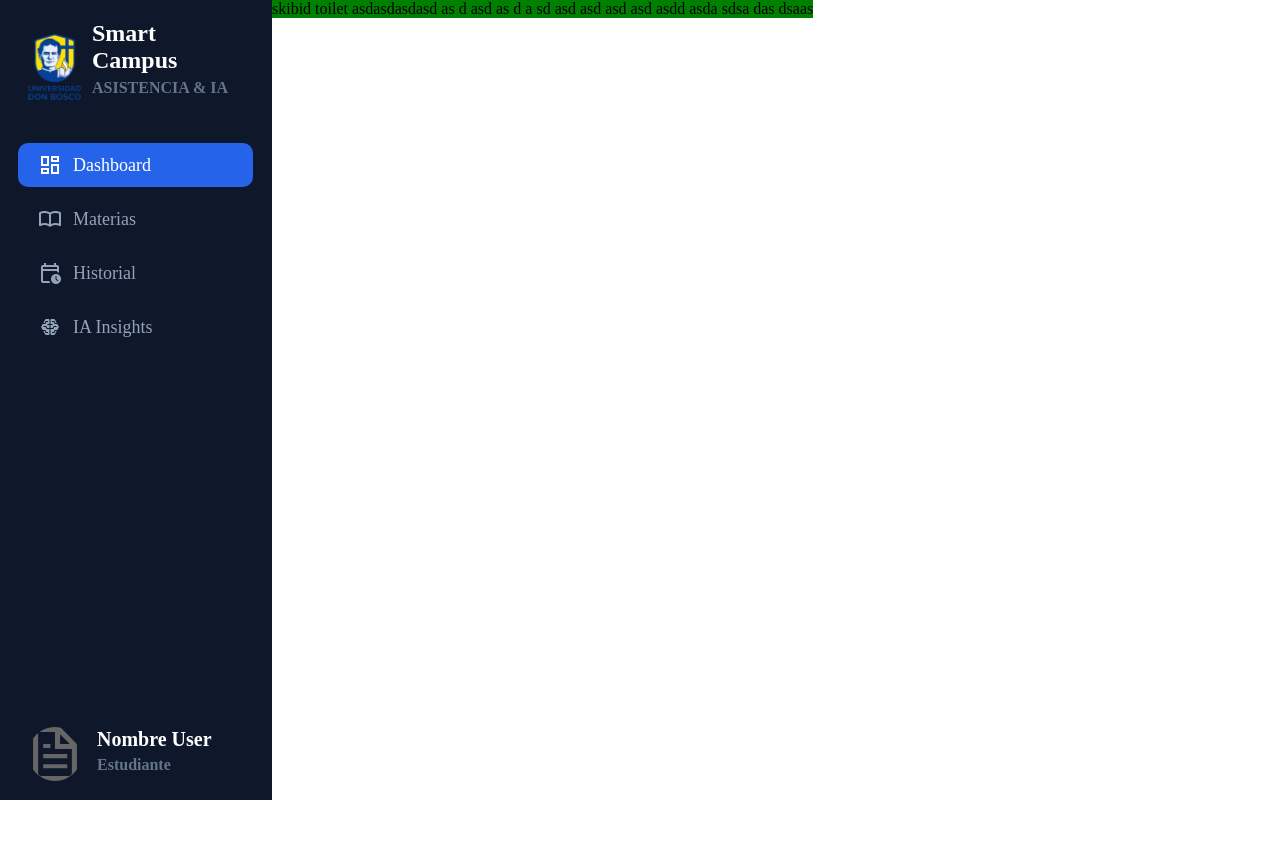
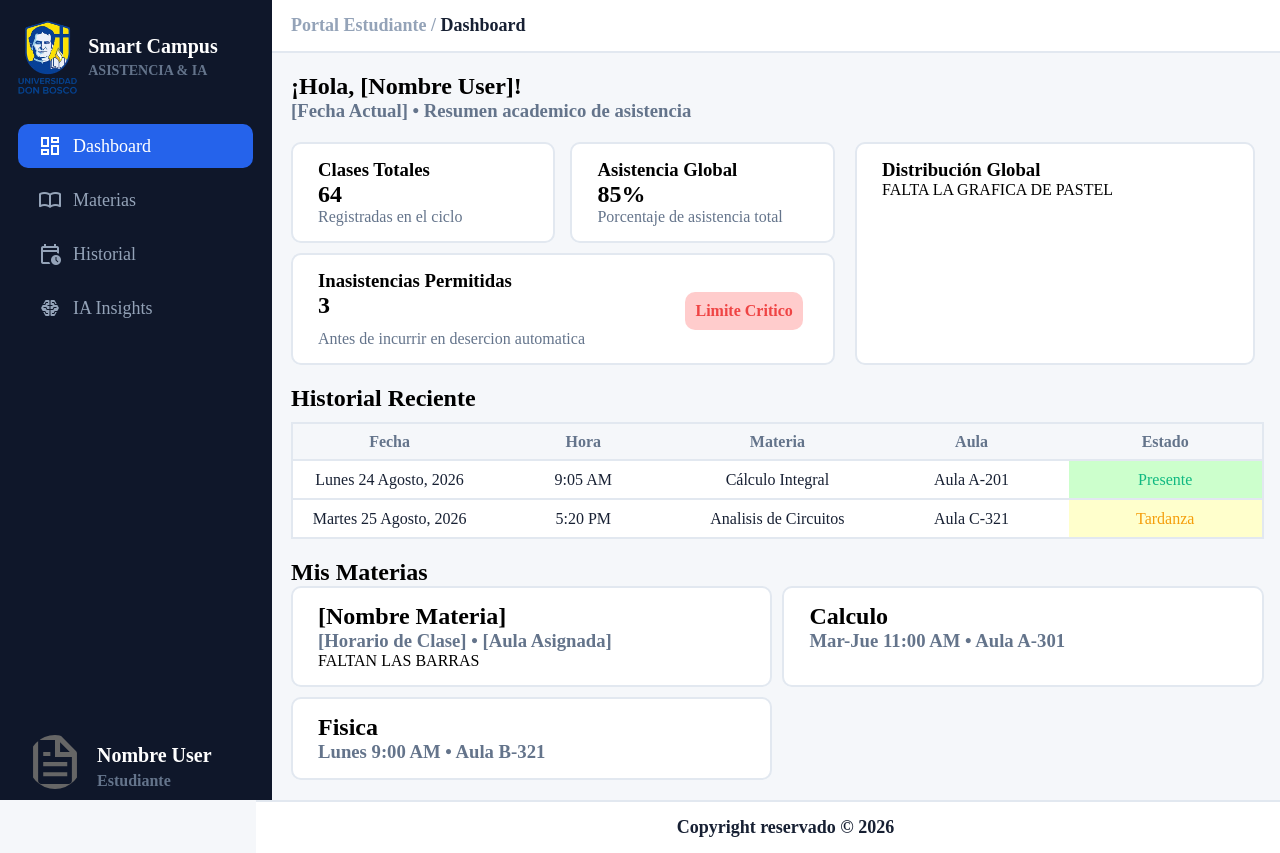
Before and after one commit to DiegoAxe/Smart-Campus, a Next.js app: page /portalEstudiante in a window 1280 px wide. Before the commit the page ends 800 px from the top, so only its background shows below. Built offline with nearby package versions, Linux system fonts and the light colour scheme.

Commit message:
Add Dashboard component

```diff
--- a/src/components/estudianteDashboard.tsx
+++ b/src/components/estudianteDashboard.tsx
@@ -3,12 +3,119 @@
 
 import "../styles/estuDashboard.css";
 
-
 export default function estudianteDashboard() {
     return (
         <div className="container">
             <div className="estudiante-dashboard">
-                 <span>skibid toilet asdasdasdasd as d asd as d a sd asd asd asd asd asdd asda sdsa das dsaas   </span>
+                <div className="dashboard-header">
+                    <h1> Portal Estudiante / <span>Dashboard</span></h1>
+                </div>
+
+                {/* Esta tambien necesita api + detectar horario local */}
+                <div className="bienvenida">
+                    <h1> ¡Hola, [Nombre User]!</h1>
+                    <h3> [Fecha Actual] • Resumen academico de asistencia</h3>
+                </div>
+
+                <div className="resumen-content">
+                    <div className="resumen-card">
+                        <div className="asistencias-card">
+                            <div className="dashboard-card clases-card">
+                                <h3> Clases Totales</h3>
+                                {/*Info de cada clase, asistida o no */}
+                                <h1> 64</h1>
+                                <p> Registradas en el ciclo</p>
+                            </div>
+                            <div className="dashboard-card asistenciasGlobal-card">
+                                <h3> Asistencia Global</h3>
+                                {/* % de las asistencias totales */}
+                                <h1>85%</h1>
+                                <p>Porcentaje de asistencia total</p>
+                            </div>
+                        </div>
+                        <div className="dashboard-card inasistencias-card">
+                            <h3> Inasistencias Permitidas</h3>
+                            {/* Info de las inasistencias, y el estado debe variar, segun la api */}
+                            <div className="estado-inasistencia">
+                              <h1> 3   </h1>
+                              <h2 className="estado critico">Limite Critico</h2>
+                            </div>
+                            <p> Antes de incurrir en desercion automatica</p>
+                        </div>
+                    </div>
+                    <div className="dashboard-card grafico-card">
+                        <h3> Distribución Global</h3>
+                        {/* Aqui va el grafico y su legado*/}
+                        FALTA LA GRAFICA DE PASTEL
+                    </div>
+                </div>
+
+                <div className="historial-content">
+                    <h1> Historial Reciente</h1>
+                    <div className="historial-div">
+                        {/* Aqui va el historial de las ultimas 5 clases, de nuevo, con la api,
+                        aunque si hay menos, debe de validar, lo mejor es hacer que escriba todos los registros que recibe,
+                        pero limitar los registros enviados, gracias a la peticion sql (por ejemplo, usando top 5) */}
+                        <table className="historial-table">
+                            <thead>
+                                <tr>
+                                    <th>Fecha</th>
+                                    <th>Hora</th>
+                                    <th>Materia</th>
+                                    <th>Aula</th>
+                                    <th>Estado</th>
+                                </tr>
+                            </thead>
+                            <tbody>
+                                <tr>
+                                    <td>Lunes 24 Agosto, 2026</td>
+                                    <td>9:05 AM</td>
+                                    <td>Cálculo Integral</td>
+                                    <td>Aula A-201</td>
+                                    {/*Esta deberia de tener una clase que haga facil el darle el color, con la api */}
+                                    <td className="estado presente"> Presente</td>
+                                </tr>
+                                <tr>
+                                    <td>Martes 25 Agosto, 2026</td>
+                                    <td>5:20 PM</td>
+                                    <td>Analisis de Circuitos</td>
+                                    <td>Aula C-321</td>
+                                    {/*Esta deberia de tener una clase que haga facil el darle el color, con la api */}
+                                    <td className="estado tardanza"> Tardanza</td>
+                                </tr>
+                            </tbody>
+
+                        </table>
+                    </div>
+                </div>
+
+                <div className="materias-content">
+                    <h1> Mis Materias</h1>
+                    <div className="materias-grid">
+                        {/**Esto deberia de tener algo que segun la cantidad de materias detecte, cree X cards, eso
+                        * sim mencionar claro, la informacion que debe de contener, en parejas*/}
+                        <div className="materias-card">
+                            <h1> [Nombre Materia]</h1>
+                            <h3> [Horario de Clase] • [Aula Asignada]</h3>
+                            FALTAN LAS BARRAS
+                            {/**Grafico de barra de asistencias, de 3 colores, con porcentajes y " x de y faltas" */}
+                        </div>
+                        <div className="materias-card">
+                            <h1> Calculo</h1>
+                            <h3> Mar-Jue 11:00 AM • Aula A-301</h3>
+                            {/**Grafico de barra de asistencias, de 3 colores, con porcentajes y " x de y faltas" */}
+                        </div>
+                        <div className="materias-card">
+                            <h1> Fisica</h1>
+                            <h3> Lunes 9:00 AM • Aula B-321</h3>
+                            {/**Grafico de barra de asistencias, de 3 colores, con porcentajes y " x de y faltas" */}
+                        </div>
+                    </div>
+                </div>
+
+                <div className="dashboard-footer">
+                    <h1> Copyright reservado © 2026</h1>
+                </div>
 
             </div>
         </div>
--- a/src/styles/estuDashboard.css
+++ b/src/styles/estuDashboard.css
@@ -1,5 +1,198 @@
+*{
+    margin: 0;
+}
 .container {
     height: 100%;
+    width: 80%;
+    background-color: var(--background);
+    padding-left: 20%;  /*Para que no lo tape la sidebar*/
+}
+
+/*Header*/
+
+.dashboard-header{
+    background-color: var(--card);
+    border-bottom: solid 2px var(--border);
+    padding: 15px 0 15px 35px;
+}
+
+.dashboard-header h1{
+    color: var(--text-light);
+    font-size: 18px;
+}
+
+.dashboard-header span{
+    color: var(--text);
+}
+
+/*Bienvenida*/
+
+.bienvenida{
+    padding: 20px 35px;
+}
+.bienvenida h3{
+    color: var(--text-secondary);
+}
+
+/*Las 4 cartas del resumen*/
+
+.resumen-content{
+    display: flex;
+    margin-left: 35px;
+}
+
+.asistencias-card{
+    display:flex;
+}
+
+.dashboard-card{
+    border: solid 2px var(--border);
+    background-color: var(--card);
+    padding: 15px 25px;
+    border-radius: 10px;
+}
+
+.dashboard-card p{
+    color: var(--text-secondary);
+}
+
+.grafico-card{
+    width: 35%;
+}
+
+.resumen-card{
+    width: 55%;
+    margin-right: 20px;
+}
+
+.clases-card{
+    width: 40%;
+    margin-right: 15px;
+}
+.asistenciasGlobal-card{
+    width: 40%;
+}
+
+.inasistencias-card{
+    margin-top: 10px;
+}
+
+.estado-inasistencia{
+    display: flex;
+}
+
+.estado-inasistencia h1{
+    width: 75%;
+    text-align: left;
+}
+
+.estado-inasistencia h2{
+    text-align: right;
+    font-size: 16px;
+    border-radius: 10px;
+
+}
+
+/* Segun el estado*/
+.estado {
+    padding: 10px 10px 10px 10px;
+}
+
+.critico {
+    color: var(--danger);
+    background-color: rgba(255, 0, 0, 0.2);
+}
+
+.presente {
+    color: var(--success);
+    background-color: rgba(0, 255, 0, 0.2);
+}
+.tardanza{
+    color: var(--warning);
+    background-color: rgba(255, 255, 0, 0.2);
+}
+
+/*Para el historial reciente*/
+.historial-content{
+    margin: 20px 0px 20px 35px;
+    width: 95%;
+    border-radius: 6px;
+}
+
+.historial-table{
     width: 100%;
-    background-color: green;
+    text-align: center;
+    color: var(--text);
+    background-color: var(--card);
+    border-collapse: collapse;
+    overflow: hidden;
+    table-layout: fixed;
+    border: solid 2px var(--border) ;
+    margin-top: 10px;
 }
+
+.historial-table th {
+    height: 25px;
+    background: var(--background);
+    color: var(--text-secondary);
+    font-weight: 600;
+    padding: 5px 8px;
+    border-bottom: 1px solid var(--border);
+}
+
+.historial-table td {
+    height: 27px;
+    padding: 5px 8px;
+    border-bottom: 1px solid var(--border-light);
+}
+
+.historial-table td{
+    border-bottom: solid 2px var(--border) ;
+    border-top: solid 2px var(--border) ;
+}
+.historial- tbody tr {
+    transition: background 0.15s ease;
+}
+
+.historial-table tbody tr:hover {
+    background: var(--sidebar-active);
+    color: white;
+}
+
+/*Seccion mis materias*/
+.materias-content{
+    width: 95%;
+    margin-left: 35px;
+}
+
+.materias-grid {
+    display: grid;
+    grid-template-columns:
+    repeat(2, 1fr);
+    gap: 10px;
+}
+
+.materias-card{
+    border: solid 2px var(--border);
+    background-color: var(--card);
+    padding: 15px 25px;
+    border-radius: 10px;
+}
+.materias-card h3{
+    color: var(--text-secondary);
+}
+
+/*Footer*/
+
+.dashboard-footer{
+    background-color: var(--card);
+    border-top: solid 2px var(--border);
+    padding: 15px 0 15px 35px;
+    text-align: center;
+    margin-top: 20px;
+}
+
+.dashboard-footer h1{
+    color: var(--text);
+    font-size: 18px;
+}
--- a/src/styles/sidebar.css
+++ b/src/styles/sidebar.css
@@ -7,6 +7,7 @@
     display: flex;
     flex-direction: column;
     padding: 0px 8px;
+    position: fixed;
 }
 
 /* Sidebar header*/
@@ -14,18 +15,17 @@
 .sidebar-header {
     display: flex;
     align-items: center;
-    margin-bottom: 20px;
-    padding: 20px;
+    padding: 20px 5px 20px 10px;
     margin-bottom: 10px;
 }
 
 .sidebar-header-text h1 {
-    font-size: 24px;
+    font-size: 20px;
     margin: 0;
 }
 
 .sidebar-header-text h3 {
-    font-size: 16px;
+    font-size: 14px;
     margin-top:5px;
     color: var(--text-secondary);
 }
```
